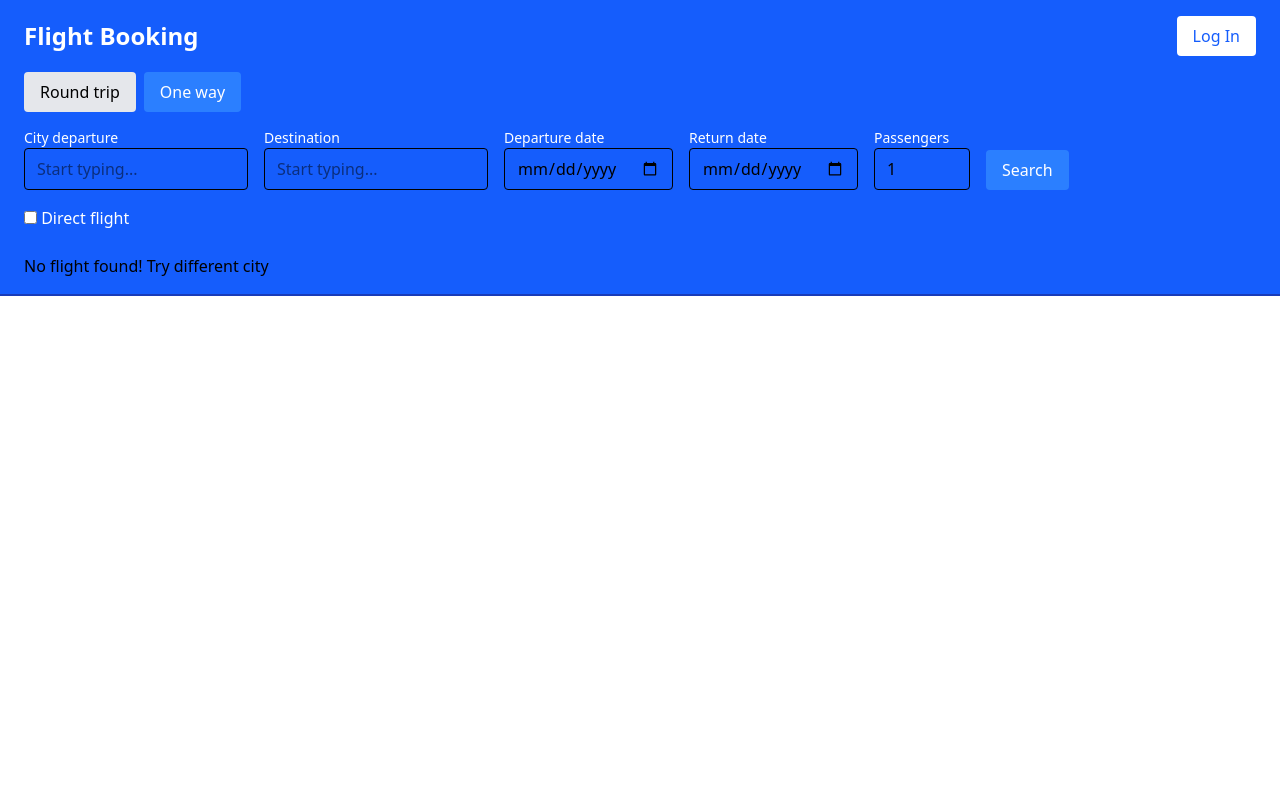
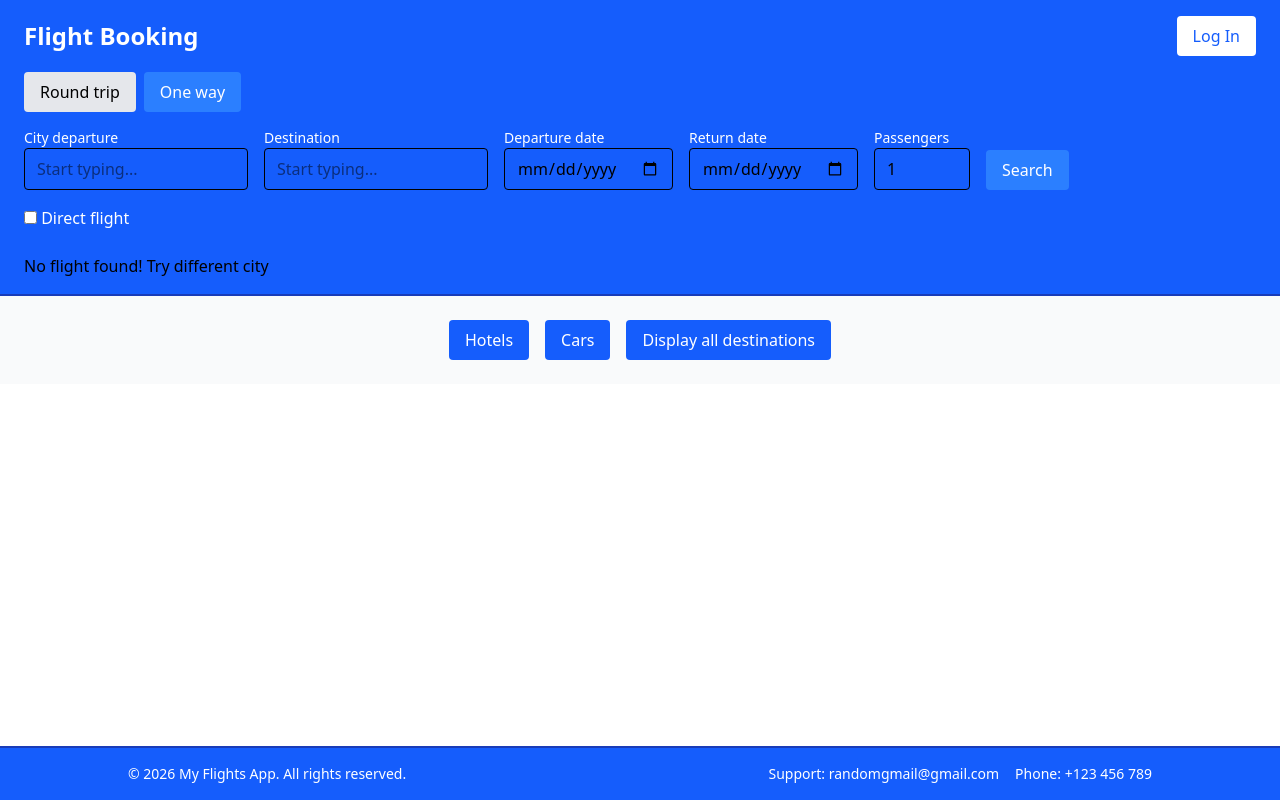
Before and after one commit to Doki39/Flight_booking, a Vue app in the folder src/frontend/my-flights-app/: page / in a window 1280 px wide. Built offline with nearby package versions, Linux system fonts and the light colour scheme.

Commit message:
added flight body and footer, exported it to frontpage

```diff
--- /dev/null
+++ b/src/frontend/my-flights-app/src/components/FlightsBody.vue
@@ -0,0 +1,47 @@
+<script setup>
+import { useRouter } from 'vue-router'
+
+const router = useRouter()
+
+const goToHotels = () => {
+  alert('Hotels page coming soon!')
+}
+
+const goToCars = () => {
+  alert('Cars page coming soon!')
+}
+
+const goToDestinations = () => {
+  router.push('/destinations')
+}
+</script>
+
+<template>
+  <div class="w-full px-6 py-6 bg-gray-50">
+    <div class="flex justify-center gap-4">
+      <button
+        type="button"
+        @click="goToHotels"
+        class="px-4 py-2 bg-blue-600 text-white rounded hover:bg-blue-700 transition-colors"
+      >
+        Hotels
+      </button>
+
+      <button
+        type="button"
+        @click="goToCars"
+        class="px-4 py-2 bg-blue-600 text-white rounded hover:bg-blue-700 transition-colors"
+      >
+        Cars
+      </button>
+
+      <button
+        type="button"
+        @click="goToDestinations"
+        class="px-4 py-2 bg-blue-600 text-white rounded hover:bg-blue-700 transition-colors"
+      >
+        Display all destinations
+      </button>
+    </div>
+  </div>
+</template>
--- /dev/null
+++ b/src/frontend/my-flights-app/src/components/FlightsFooter.vue
@@ -0,0 +1,19 @@
+<script setup>
+const year = new Date().getFullYear()
+</script>
+
+<template>
+  <footer class="w-full border-t-2 border-blue-800 bg-blue-600 px-6 py-4 mt-8">
+    <div
+      class="max-w-5xl mx-auto full-height flex flex-col md:flex-row items-center justify-between text-white text-sm"
+    >
+      <div class="mb-2 md:mb-0">
+        © {{ year }} My Flights App. All rights reserved.
+      </div>
+      <div class="flex gap-4">
+        <span>Support: randomgmail@gmail.com</span>
+        <span>Phone: +123 456 789</span>
+      </div>
+    </div>
+  </footer>
+</template>
--- a/src/frontend/my-flights-app/src/router/index.js
+++ b/src/frontend/my-flights-app/src/router/index.js
@@ -6,6 +6,7 @@ import LogInPage from '../views/LogInPage.vue'
 import RegisterPage from '../views/RegisterPage.vue'
 import RemoveFlightPage from '../views/RemoveFlightPage.vue'
 import Payment from '../views/Payment.vue'
+import DestinationsPage from '../views/DestinationsPage.vue'
 
 const routes = [
   { path: '/', component: FrontPage },
@@ -13,6 +14,7 @@ const routes = [
   { path: '/flights/remove', component: RemoveFlightPage },
   { path: '/booking/:flightId', component: BookingPage },
   { path: '/payment/:bookingId', component: Payment },
+  { path: '/destinations', component: DestinationsPage },
   { path: '/login', component: LogInPage },
   { path: '/register', component: RegisterPage }
 ]
--- /dev/null
+++ b/src/frontend/my-flights-app/src/views/DestinationsPage.vue
@@ -0,0 +1,50 @@
+<script setup>
+import GoBackButton from '../components/GoBackButton.vue'
+</script>
+
+<template>
+  <div class="min-h-screen bg-gray-50 py-6 px-4">
+    <GoBackButton />
+
+    <div class="max-w-4xl mx-auto mt-4">
+      <h1 class="text-3xl font-bold mb-6">Popular destinations</h1>
+
+      <div class="grid gap-4 md:grid-cols-2">
+        <div class="bg-white rounded-lg shadow p-4">
+          <h2 class="text-xl font-semibold mb-1">England</h2>
+          <p class="text-sm text-gray-600">
+            Explore London, historic castles, and charming countryside towns.
+          </p>
+        </div>
+
+        <div class="bg-white rounded-lg shadow p-4">
+          <h2 class="text-xl font-semibold mb-1">Croatia</h2>
+          <p class="text-sm text-gray-600">
+            Crystal-clear Adriatic sea, Dubrovnik walls, and beautiful islands.
+          </p>
+        </div>
+
+        <div class="bg-white rounded-lg shadow p-4">
+          <h2 class="text-xl font-semibold mb-1">Germany</h2>
+          <p class="text-sm text-gray-600">
+            From Berlin’s culture to Bavarian mountains and fairytale castles.
+          </p>
+        </div>
+
+        <div class="bg-white rounded-lg shadow p-4">
+          <h2 class="text-xl font-semibold mb-1">Serbia</h2>
+          <p class="text-sm text-gray-600">
+            Vibrant Belgrade nightlife, rich history, and Danube river views.
+          </p>
+        </div>
+
+        <div class="bg-white rounded-lg shadow p-4 md:col-span-2">
+          <h2 class="text-xl font-semibold mb-1">Japan</h2>
+          <p class="text-sm text-gray-600">
+            Mix of ultra-modern cities and traditional temples, cherry blossoms, and unique cuisine.
+          </p>
+        </div>
+      </div>
+    </div>
+  </div>
+</template>
--- a/src/frontend/my-flights-app/src/views/FrontPage.vue
+++ b/src/frontend/my-flights-app/src/views/FrontPage.vue
@@ -1,7 +1,15 @@
 <script setup>
-    import FlightsHeader from '../components/FlightsHeader.vue';
+import FlightsHeader from '../components/FlightsHeader.vue'
+import FlightsBody from '../components/FlightsBody.vue'
+import FlightsFooter from '../components/FlightsFooter.vue'
 </script>
 
 <template>
-    <FlightsHeader></FlightsHeader>
+  <div class="min-h-screen flex flex-col">
+    <FlightsHeader />
+    <div class="flex-1">
+      <FlightsBody />
+    </div>
+    <FlightsFooter />
+  </div>
 </template>
```
